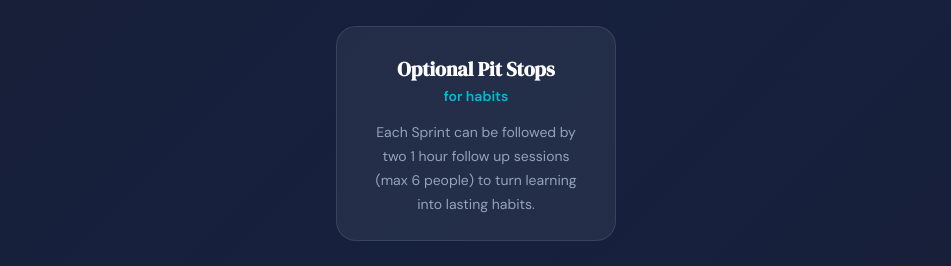
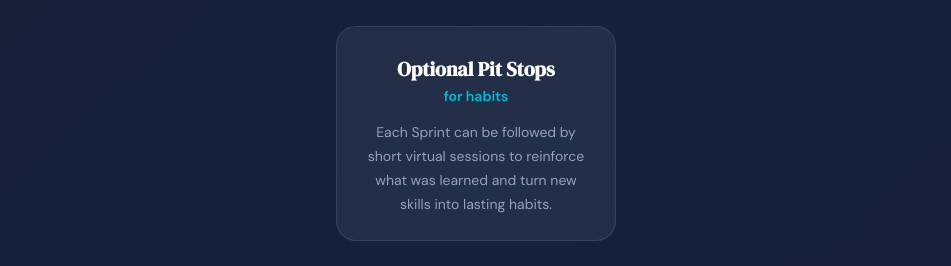
Before and after one commit to coachbay/site, a React (Vite) app: page / in a window 1280 px wide. Shown: the part 1197-1463 px from the top of the page, without its empty margins (164-1115 px from the left). Built offline with nearby package versions, Linux system fonts and the light colour scheme.

Commit message:
Simplify Pit Stops description, remove specific details, add virtual

```diff
--- a/LandingPage.jsx
+++ b/LandingPage.jsx
@@ -351,7 +351,7 @@ export default function LandingPage({ onNavigate }) {
             lineHeight: 1.7,
             margin: 0,
           }}>
-            Each Sprint can be followed by two 1 hour follow up sessions (max 6 people) to turn learning into lasting habits.
+            Each Sprint can be followed by short virtual sessions to reinforce what was learned and turn new skills into lasting habits.
           </p>
         </div>
       </div>
```
